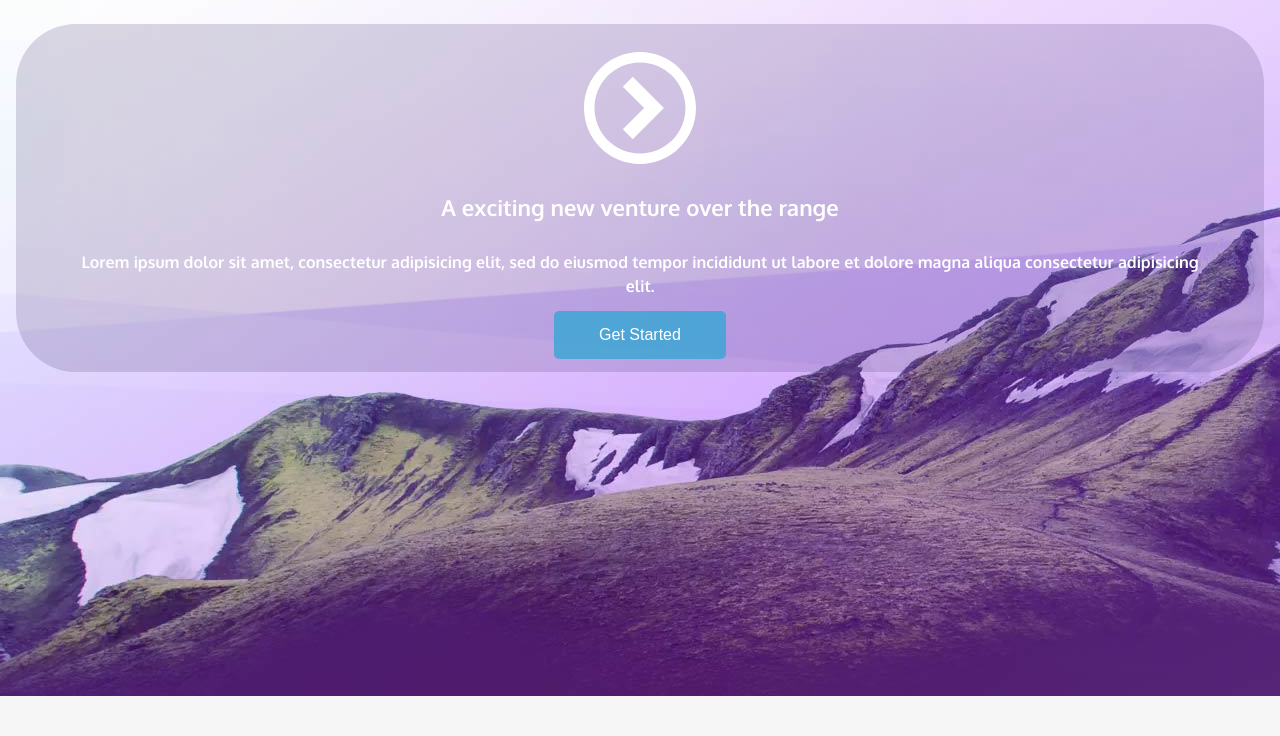
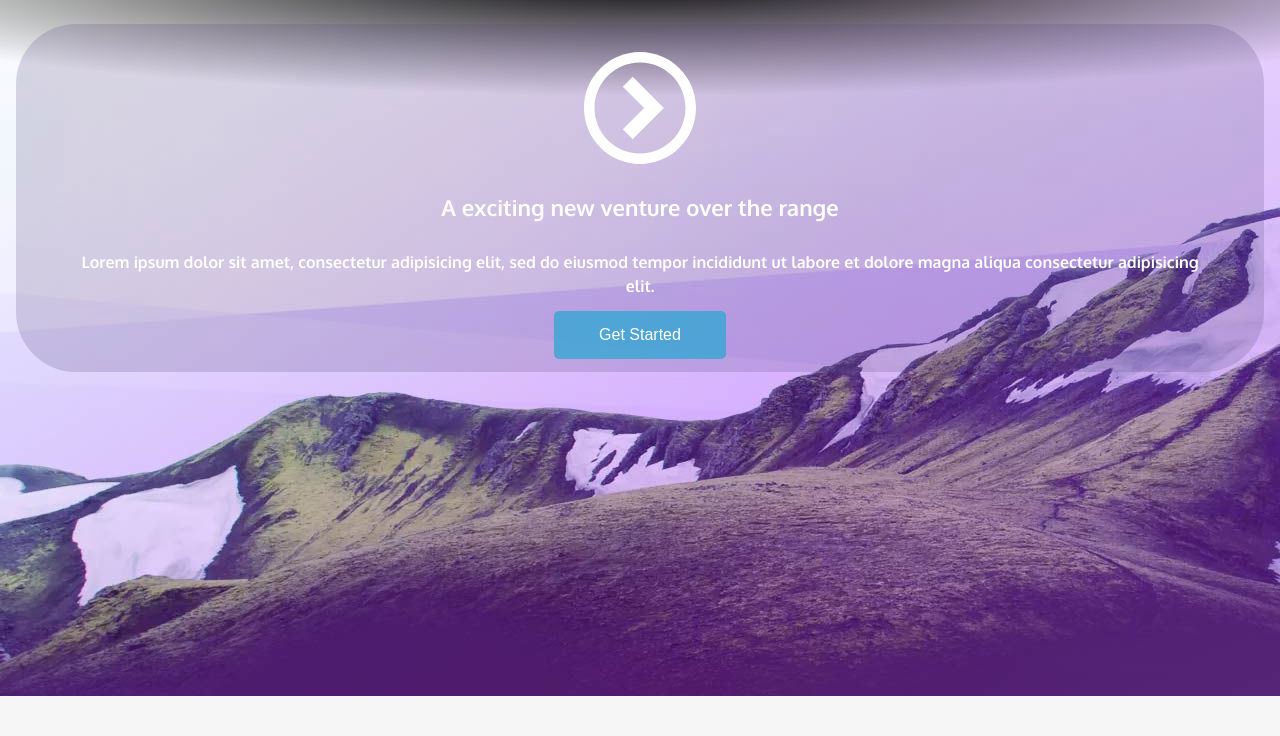
Before and after one commit to vanilanorca/Projeto-de-site-responsivo, a plain HTML site: page index.html in a window 1280 px wide. Shown: the part 87-823 px from the top of the page. Drawn offline with Linux system fonts and the light colour scheme; files whose address does not match are found by name.

Commit message:
add radial gradient (header)

```diff
--- a/css/main.css
+++ b/css/main.css
@@ -247,9 +247,10 @@ h1, h2, h3, h4, h5, h6{
 
 @media screen and (min-width: 74em){  /* 1024/16= 64*/
     .top-content{
-        background-image: url(../images/bg_topo_1600x1374.jpg);
+        background-image: radial-gradient(closest-corner at 50% 12%, black, transparent), url(../images/bg_topo_1600x1374.jpg);
         padding-bottom: 8em;
-        background-position: center top;
+        background-size: cover,;
+        background-position: center -100px,center top;
         background-repeat: no-repeat;
         background-color: #e0d5ff;
     }
```
